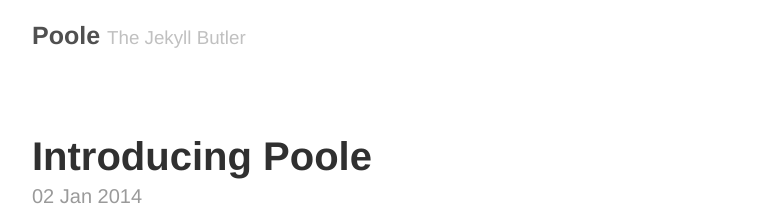
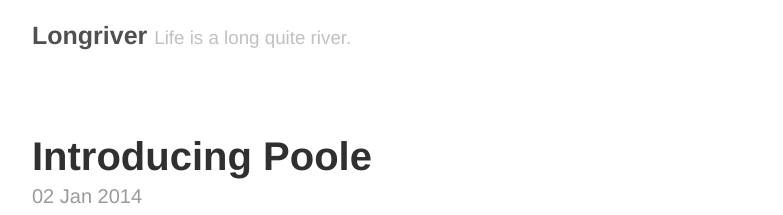
Before and after one commit to harveyaot/harveyaot.github.io, a Jekyll site: the page built from index.html, in a window 1280 px wide. Shown: the top 215 px of the page, without its empty margins (248-1031 px from the left). Built offline with Jekyll 4.4.1, drawn with Linux system fonts in a browser that asks for light colours; the list of posts is cut into pages by our own code.

Commit message:
add some new features

```diff
--- a/_config.yml
+++ b/_config.yml
@@ -3,17 +3,22 @@
 relative_permalinks: true
 
 # Setup
-title:            Poole
-tagline:          The Jekyll Butler
-url:              http://getpoole.com
+title:            Longriver
+tagline:          Life is a long quite river.
+url:              http://blog.longriver.com
 paginate:         1
 baseurl:          /
 author:
-  name:           Mark Otto
-  url:            https://twitter.com/mdo
-  email:          markdotto@gmail.com
+  name:           Harvey
+  url:            https://twitter.com/harveyaot
+  email:          informan@163.com
 
 # Custom vars
 version:          1.0.0
 github:
-  repo:           https://github.com/poole/poole
+  repo:           https://github.com/harveyaot/haryaot.github.io
+
+pages_list:
+About:            '/about'
+Archive:          '/archive'
+Feed:             '/atom.xml'
--- /dev/null
+++ b/_includes/comments.html
@@ -0,0 +1,18 @@
+{% if page.comments %}
+<!-- Add Disqus comments. -->
+<div id="disqus_thread"></div>
+<script type="text/javascript">
+  /* * * CONFIGURATION VARIABLES: EDIT BEFORE PASTING INTO YOUR WEBPAGE * * */
+  var disqus_shortname = '<USERNAME>'; // required: replace example with your forum shortname
+  var disqus_identifier = "{{ site.disqusid }}{{ page.url | replace:'index.html','' }}";
+
+  /* * * DON'T EDIT BELOW THIS LINE * * */
+  (function() {
+    var dsq = document.createElement('script'); dsq.type = 'text/javascript'; dsq.async = true;
+    dsq.src = '//' + disqus_shortname + '.disqus.com/embed.js';
+    (document.getElementsByTagName('head')[0] || document.getElementsByTagName('body')[0]).appendChild(dsq);
+  })();
+</script>
+<noscript>Please enable JavaScript to view the <a href="http://disqus.com/?ref_noscript">comments powered by Disqus.</a></noscript>
+<a href="http://disqus.com" class="dsq-brlink">comments powered by <span class="logo-disqus">Disqus</span></a>
+{% endif %}
--- a/_layouts/default.html
+++ b/_layouts/default.html
@@ -2,6 +2,8 @@
 <html lang="en">
 
   {% include head.html %}
+  {% include comments.html %}
+  {% include google_analytics.html %}
 
   <body>
 
@@ -10,6 +12,10 @@
         <h3 class="masthead-title">
           <a href="{{ site.baseurl }}" title="Home">{{ site.title }}</a>
           <small>{{ site.tagline }}</small>
+          {% for page in site.pages_list %}
+            &nbsp;&nbsp;&nbsp;
+              <small><a href="{{ page[1]  }}">{{ page[0] }}</a></small>
+          {% endfor %}
         </h3>
       </header>
 
```
Also changed, not shown: _includes/google_analytics.html (added, +10 -0 lines), archive.md (added, +10 -0 lines).
